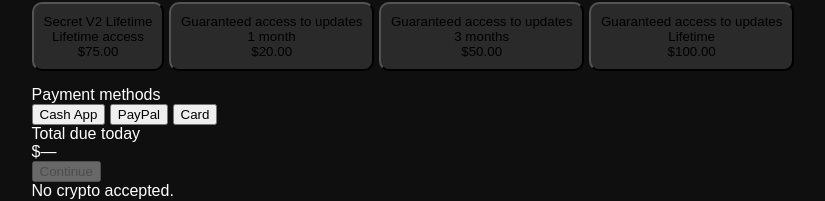
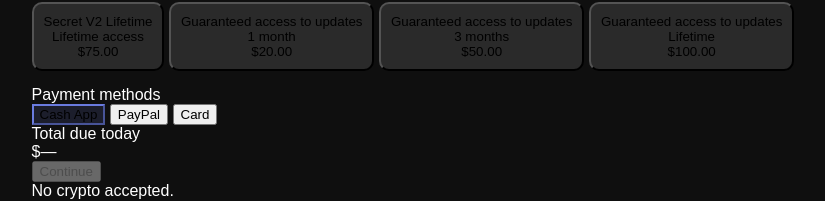
Before and after one commit to Modder938/MouddzServices-Checkout, a website: page public/index.html in a window 1280 px wide. Both pictures are taken after a click on the button "Cash App". Shown: the part 379-580 px from the top of the page, without its empty margins (227-1052 px from the left). Drawn offline with Linux system fonts and the light colour scheme.

Commit message:
Update styles.css

```diff
--- a/public/styles.css
+++ b/public/styles.css
@@ -34,3 +34,7 @@ body {
   font-size: 16px;
   cursor: pointer;
 }
+.payBtn.activePay{
+  border-color: rgba(120,140,255,0.85);
+  background: rgba(120,140,255,0.12);
+}
```
